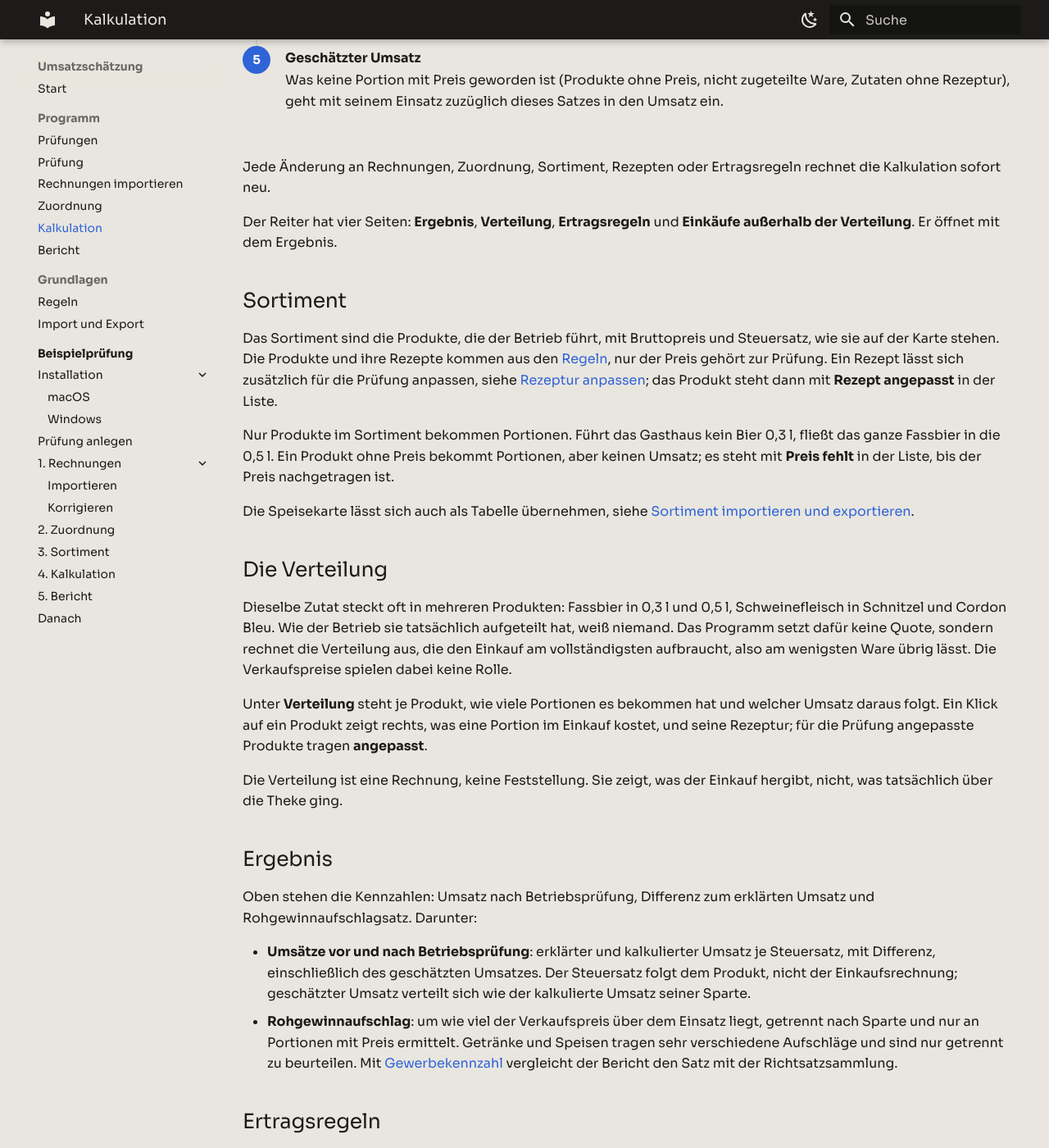
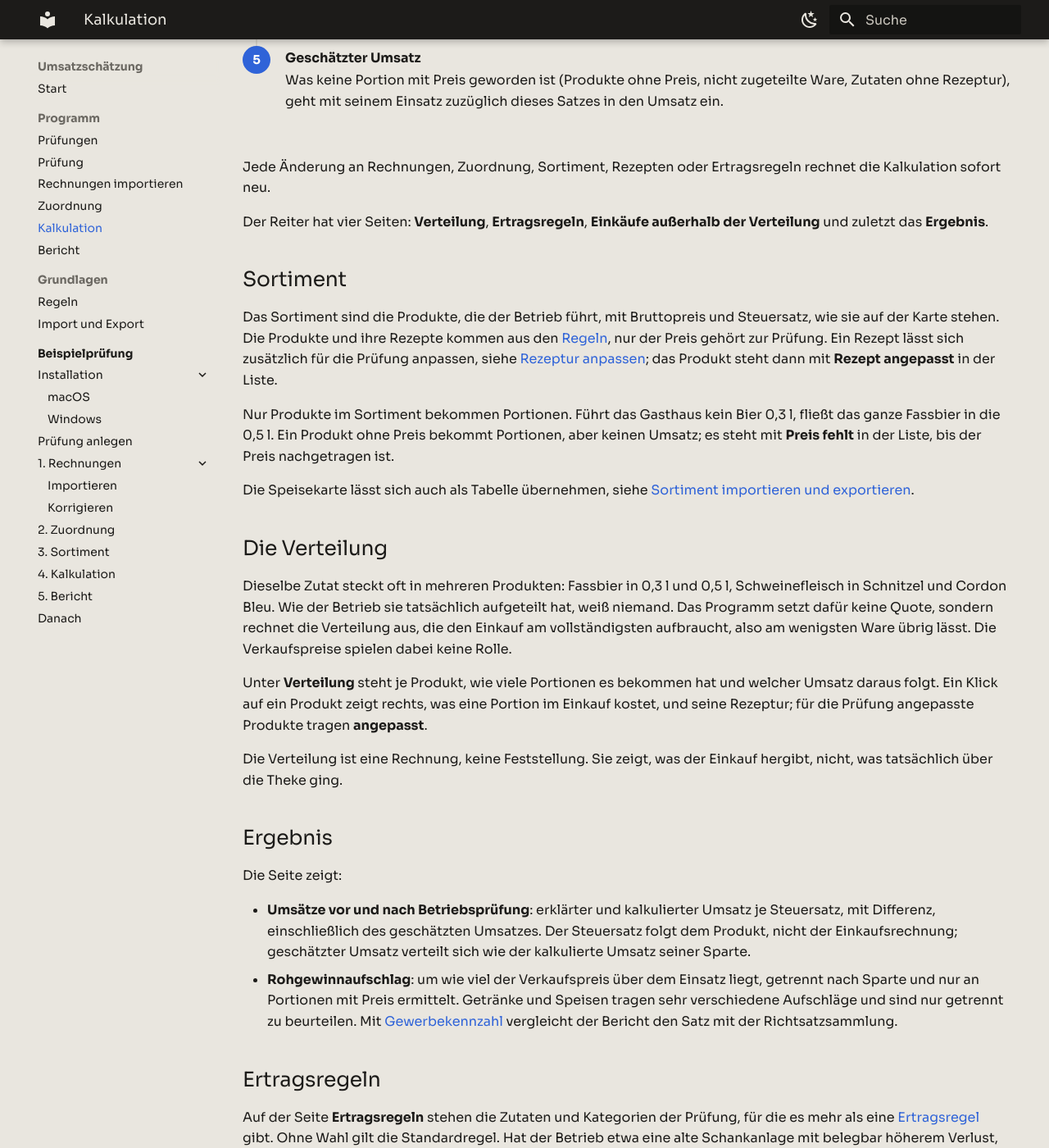
Before and after one commit to rotmanjanez/Umsatzschaetzung, an MkDocs documentation site: the page built from web/docs/pages/kalkulation.md, in a window 1280 px wide and 1400 px high, scrolled down 624 px. Shown: the whole window at 82% size. Built offline with MkDocs 1.6.1 and Material for MkDocs 9.7.7, drawn with Linux system fonts in a browser that asks for light colours; the version menu is left out.

Commit message:
show the Ergebnis last in Kalkulation and drop its headline figures
Co-Authored-By: Claude Opus 5.5 (1M context) <noreply@anthropic.com>

```diff
--- a/web/docs/pages/kalkulation.md
+++ b/web/docs/pages/kalkulation.md
@@ -17,8 +17,8 @@ Verkauf, Zutat für Zutat.
 Jede Änderung an Rechnungen, Zuordnung, Sortiment, Rezepten oder
 Ertragsregeln rechnet die Kalkulation sofort neu.
 
-Der Reiter hat vier Seiten: **Ergebnis**, **Verteilung**, **Ertragsregeln** und
-**Einkäufe außerhalb der Verteilung**. Er öffnet mit dem Ergebnis.
+Der Reiter hat vier Seiten: **Verteilung**, **Ertragsregeln**, **Einkäufe
+außerhalb der Verteilung** und zuletzt das **Ergebnis**.
 
 ## Sortiment { #sortiment }
 
@@ -55,8 +55,7 @@ Einkauf hergibt, nicht, was tatsächlich über die Theke ging.
 
 ## Ergebnis
 
-Oben stehen die Kennzahlen: Umsatz nach Betriebsprüfung, Differenz zum
-erklärten Umsatz und Rohgewinnaufschlagsatz. Darunter:
+Die Seite zeigt:
 
 - **Umsätze vor und nach Betriebsprüfung**: erklärter und kalkulierter Umsatz
   je Steuersatz, mit Differenz, einschließlich des geschätzten Umsatzes. Der
```
Also changed, not shown: 2 other files.
